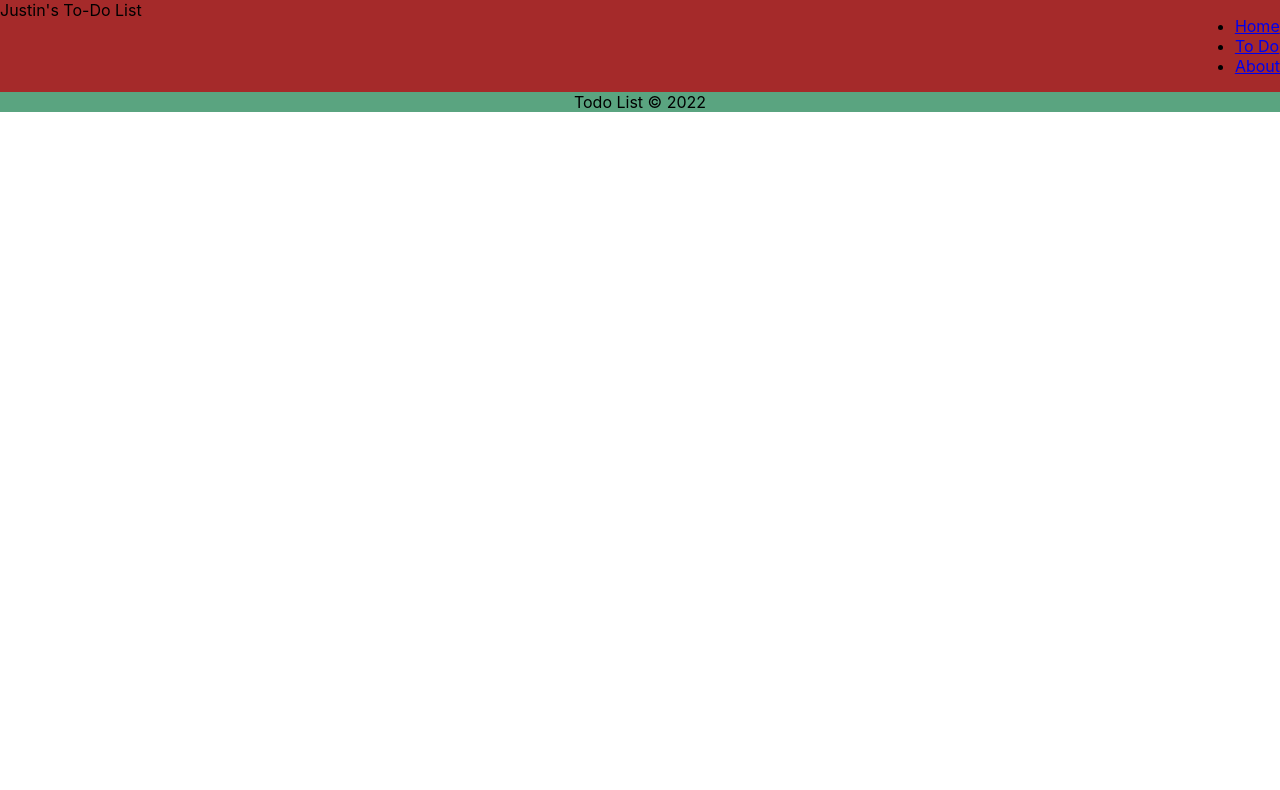
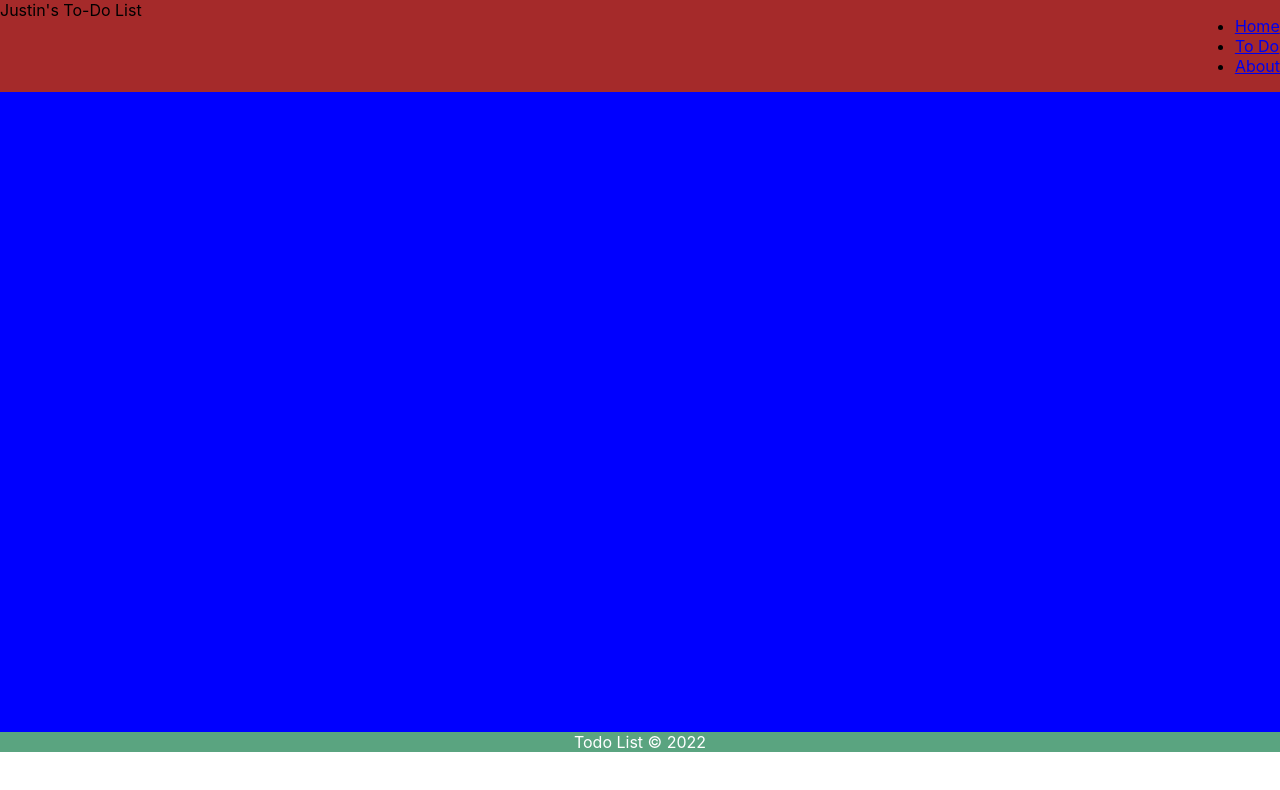
Before and after one commit to JustinMyerson/react-tasks-app, a React (Create React App) app in the folder tasks-app/: page / in a window 1280 px wide. Shown: the top 790 px of the page. Built offline with nearby package versions, Linux system fonts and the light colour scheme.

Commit message:
Add main div

```diff
--- a/tasks-app/src/Components/Footer/Footer.css
+++ b/tasks-app/src/Components/Footer/Footer.css
@@ -2,4 +2,6 @@
   display: flex;
   justify-content: center;
   background-color: #5aa480;
+  color: white;
+  padding: 0 20px;
 }
--- a/tasks-app/src/Components/Layout/Layout.css
+++ b/tasks-app/src/Components/Layout/Layout.css
@@ -1,5 +1,13 @@
 .layout-div {
   display: flex;
   flex-direction: column;
+  flex-grow: 1;
   background-color: brown;
 }
+
+.main-div {
+  display: flex;
+  flex-grow: 1;
+  height: 80vh;
+  background-color: blue;
+}
--- a/tasks-app/src/Components/Layout/Layout.jsx
+++ b/tasks-app/src/Components/Layout/Layout.jsx
@@ -1,13 +1,13 @@
 import React from "react";
 import Footer from "../Footer/Footer";
 import Header from "../Header/Header";
-
 import "./Layout.css";
 
-function Layout() {
+function Layout(props) {
   return (
     <div className="layout-div">
       <Header></Header>
+      <main className="main-div">{props.children}</main>
       <Footer></Footer>
     </div>
   );
```
